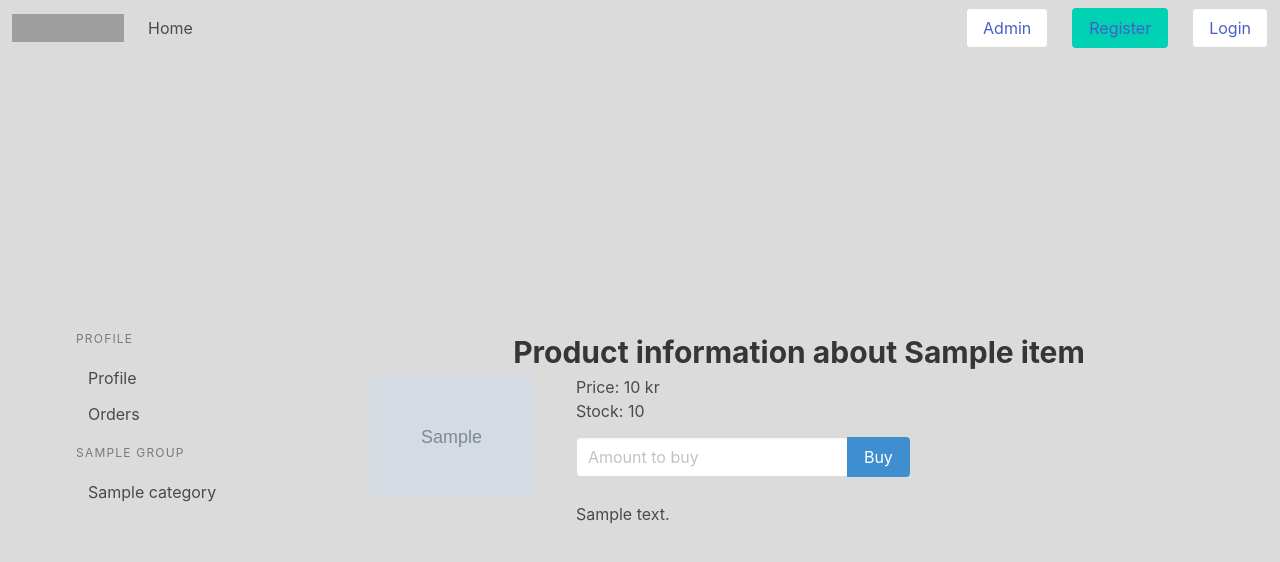
After one commit to ivario123/D0018E-e-comerce, a Flask app: template templates/product_info.html in a window 1280 px wide. The commit adds this page. Shown: the top 562 px of the page. Run offline with Flask 2, Linux system fonts and the light colour scheme; the template is opened without the code that fills it: most values are stand-ins (such as "Sample title", 1, 10 or a date in 2020); grey boxes marked "Sample" are stand-in pictures; parts of the project's set-up code (start-up, migrations or seed data) failed here and were passed over; grey boxes are pictures that could not be loaded.

Commit message:
#5 #11 Added clickable products with links to product info page

```diff
--- a/src/app.py
+++ b/src/app.py
@@ -51,6 +51,18 @@ def index():
     print(items)
     return render_template("index.html", user=current_user, items=items, category_groups=category_groups)
 
+@app.route("/product_info/<int:serial_number>", methods=["POST", "GET"])
+def product_info(serial_number):
+    if session.get("logged_in", False) == False:
+        return redirect(url_for("login.login"))
+
+    session["title"] = "Product information"
+    category_groups = get_all_categories_grouped_by_supercategory()
+    items = get_all_items()
+    item = get_item_by_serial_number(serial_number)[0]
+    print("<app.route /product_info> Clicked product info for: ", item.name)
+
+    return render_template("product_info.html", user=current_user, item=item, items=items, category_groups=category_groups)
 
 if __name__ == "__main__":
     app.debug = True
--- a/templates/jinja_macros/product_listing.html
+++ b/templates/jinja_macros/product_listing.html
@@ -1,10 +1,12 @@
 {% macro listing(product) -%}
+<a href="/product_info/{{product.serial_number}}">
     <div class="card column is-9 is-center has-background-light">
         <div class="card-header center">
             <img class="center" src="{{ product.image }}" alt="Image for : {{product.name}}" width="124px">
         </div>
 
         <div class="card-content">
+
             <h3>
                 <b>{{ product.name }}</b>
             </h3>
@@ -13,6 +15,7 @@
 
         </div>
     </div>
+</a>
 {%- endmacro %}
 
 {% macro list_container(products) -%}
--- /dev/null
+++ b/templates/product_info.html
@@ -0,0 +1,76 @@
+{% extends "base.html" %}
+{% from "jinja_macros/product_listing.html" import list_container %}
+{% from "jinja_macros/product_listing.html" import listing %}
+{% block head %}
+<link rel="stylesheet" href="../static/css/center_of_page.css">
+{% endblock %}
+
+
+{% block content %}
+    <div class="columns">
+        <div class="column is-3 is-fixed center">
+
+            <aside class="menu is-centered">
+                <p class="menu-label">
+                    Profile
+                </p>
+                <ul class="menu-list">
+                    <li>
+                        <a href="/user/profile">Profile</a>
+                    </li>
+                    <li>
+                        <a href="/user/orders">Orders</a>
+                    </li>
+                </ul>
+
+                {% for group in category_groups %}
+                <p class="menu-label">
+                    {{group.name}}
+                </p>
+                <ul class="menu-list">
+                    {% for category in group.categories %}
+                    <li>
+                        <a href="/category/{{category.id}}">{{category}}</a>
+                    </li>
+                    {% endfor %}
+                </ul>
+                {% endfor %}
+            </aside>
+        </div>
+
+        <div class="column is-9" style="max-height:fit-content; overflow-x:hidden; overflow-y:auto; ">
+
+            <p style="font-size:30px; text-align:center;"><strong>Product information about {{item.name}}</strong></p>
+
+            <div style="display: flex;">
+                <div class="image" style="flex: 1;">
+                    <img class="center" src="{{ item.image }}" alt="Image for : {{item.name}}">
+                </div>
+
+                <div class="info" style="flex: 4; padding-left: 5%;">
+                    <ul>
+                        <li>Price: {{item.price}} kr</li>
+                        <li>Stock: {{item.stock}}</li>
+                    </ul>
+
+                    <div class="field has-addons" style="padding-top: 2%">
+
+                        <div class="control">
+                            <input class="input" type="text" placeholder="Amount to buy">
+                        </div>
+
+                        <div class="control">
+                            <a class="button is-info">
+                                Buy
+                            </a>
+                        </div>
+
+                    </div>
+
+                    <p style="padding-top: 2%;">{{item.description}}</p>
+
+                </div>
+            </div>
+        </div>
+    </div>
+{% endblock %}
```
Also changed, not shown: src/sql/inventory.py (+15 -0 lines). Lines whose indentation alone changed are shown as unchanged.
